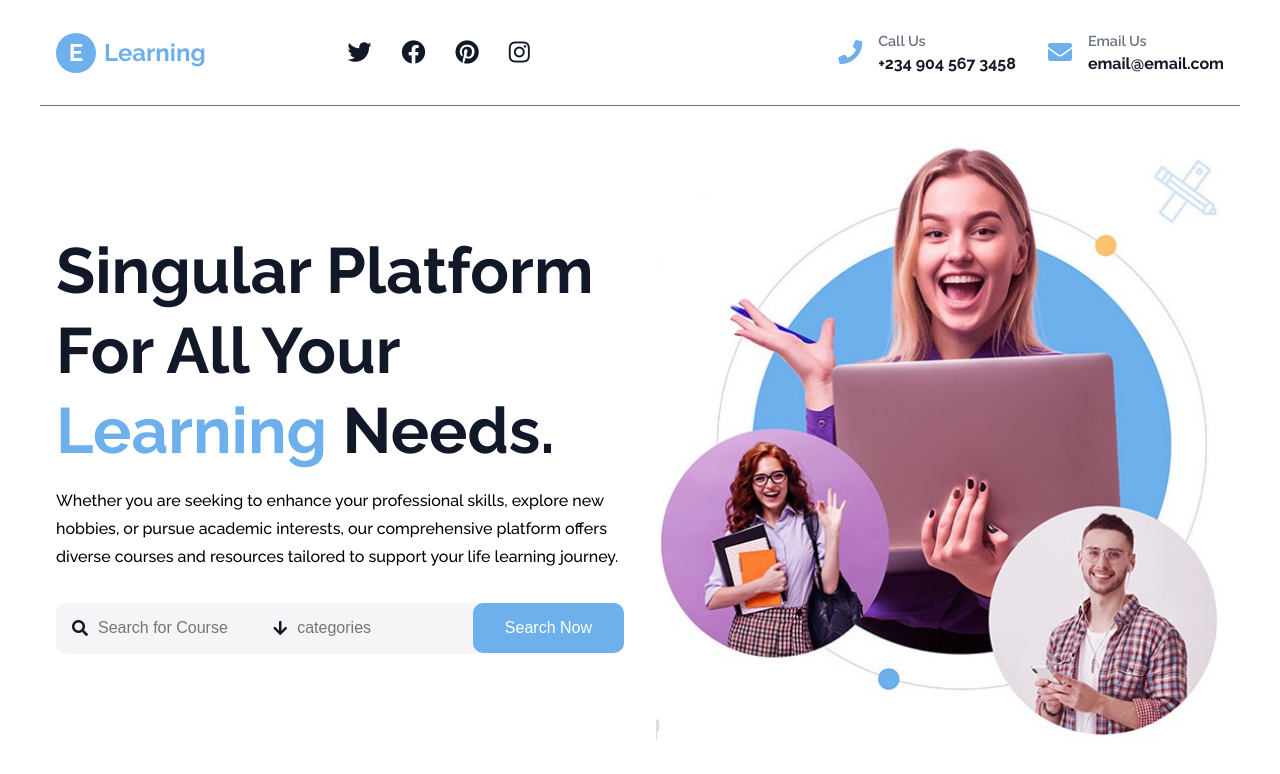
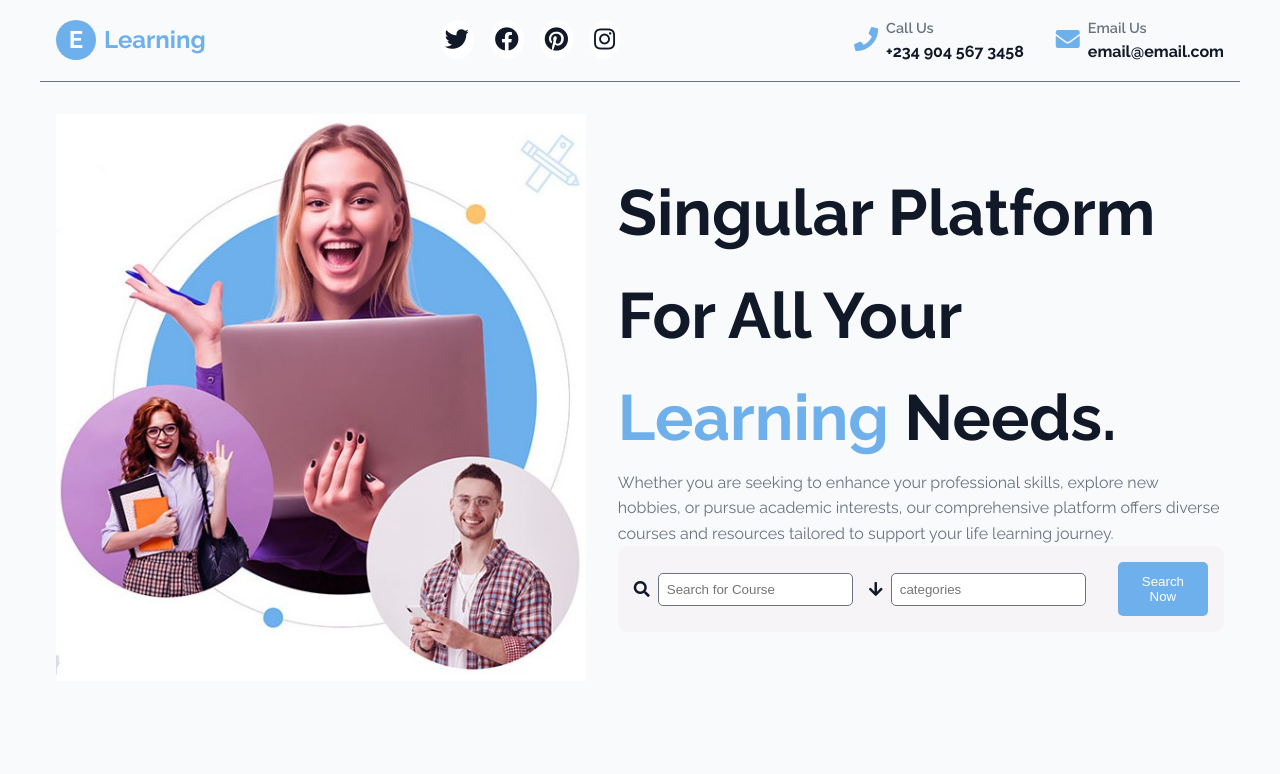
Before and after one commit to oluwadami123/E_Learning-Landing-Page, a plain HTML site: page index.html in a window 1280 px wide. Drawn offline with nearby package versions, Linux system fonts and the light colour scheme; files whose address does not match are found by name.

Commit message:
Made some changes in the css code

```diff
--- a/css/main.css
+++ b/css/main.css
@@ -4,7 +4,7 @@
   --primary-cl: #6eb0ec;
   --text-dark: #111827;
   --text-light: #6b7280;
-  --white: #ffff;
+  --white: #fff;
   --max-width: 1200px;
 }
 
@@ -13,28 +13,35 @@
   padding: 0;
   box-sizing: border-box;
 }
+
 img {
-  display: flex;
   width: 100%;
+  display: block;
 }
+
 a {
   text-decoration: none;
   transition: 0.3s;
 }
+
 body {
   font-family: "Raleway", sans-serif;
+  line-height: 1.6;
+  background-color: #f9fafb;
 }
+
 nav {
   max-width: var(--max-width);
-  margin-inline: auto;
+  margin: 0 auto;
   padding: 1rem;
   display: flex;
   flex-direction: column;
   align-items: center;
   justify-content: space-between;
-  gap: 2rem 1rem;
+  gap: 2rem;
   border-bottom: 1px solid var(--text-light);
 }
+
 .nav-logo {
   display: flex;
   align-items: center;
@@ -43,57 +50,65 @@ nav {
   font-weight: 700;
   color: var(--primary-cl);
 }
+
 .nav-logo div {
   width: 40px;
-  aspect-ratio: 1;
+  height: 40px;
   display: grid;
   place-content: center;
   font-size: 1.5rem;
-  line-height: 1rem;
   color: var(--white);
   background: var(--primary-cl);
-  border-radius: 100%;
+  border-radius: 50%;
 }
+
 .nav-socials {
   list-style: none;
   display: flex;
   align-items: center;
-  justify-content: center;
   gap: 1rem;
 }
+
 .nav-socials a {
-  padding: 5px 7px;
   font-size: 1.5rem;
   color: var(--text-dark);
   background: var(--white);
-  border-radius: 100%;
+  border-radius: 50%;
+  padding: 5px;
 }
+
 .nav-socials a:hover {
   color: var(--white);
   background: var(--text-light);
 }
+
 .nav-contact {
   display: flex;
+  flex-wrap: wrap;
   align-items: center;
-  justify-content: center;
-  gap: 1rem;
+  gap: 1.5rem;
 }
+
 .nav-contact-card {
   display: flex;
   align-items: center;
   gap: 0.5rem;
 }
+
 .nav-contact-card span {
   color: var(--primary-cl);
   font-size: 1.5rem;
 }
+
 .nav-contact-card p {
-  margin-bottom: 5px;
+  margin: 0;
   font-size: 0.9rem;
   font-weight: 600;
   color: var(--text-light);
 }
+
 .nav-contact-card h4 {
+  margin: 0;
   font-size: 1rem;
   font-weight: 700;
   color: var(--text-dark);
@@ -101,7 +116,7 @@ nav {
 
 .header-container {
   max-width: var(--max-width);
-  margin: auto;
+  margin: 0 auto;
   padding: 2rem 1rem;
   display: grid;
   gap: 2rem;
@@ -109,10 +124,8 @@ nav {
 }
 
 .header-container h1 {
-  margin-bottom: 1rem;
-  font-size: 4rem;
+  font-size: 2.5rem;
   font-weight: 700;
-  line-height: 5rem;
   color: var(--text-dark);
 }
 
@@ -121,112 +134,107 @@ nav {
 }
 
 .header-container p {
-  margin-bottom: 2rem;
   font-size: 1rem;
-  font-weight: 500;
-  line-height: 1.75rem;
+  color: var(--text-light);
 }
 
 .header-container form {
   display: flex;
-  align-items: center;
-  justify-content: space-between;
   flex-direction: column;
-  gap: 1rem 0;
+  gap: 1rem;
   background: #f6f4f7;
+  padding: 1rem;
   border-radius: 10px;
 }
 
 .header-container .input-row {
-  padding: 1rem;
+  display: flex;
+  flex-direction: column;
+  gap: 1rem;
+}
+
+.input-group {
   display: flex;
   align-items: center;
-  gap: 1rem;
-  flex: 1;
+  gap: 0.5rem;
 }
 
-.header-container .input-group {
-  display: flex;
-  align-items: center;
-  gap: 10px;
-}
-.header-container .input-group span {
+.input-group span {
+  font-size: 1rem;
   color: var(--text-dark);
 }
+
 .header-container input {
-  width: 100%;
-  outline: none;
+  flex: 1;
+  padding: 0.5rem;
+  border: 1px solid var(--text-light);
+  border-radius: 5px;
+}
+
+.header-container button {
+  padding: 0.75rem 1.5rem;
+  background: var(--primary-cl);
+  color: var(--white);
   border: none;
-  font-size: 1rem;
-  background: transparent;
-}
-.header-container button {
-  width: 100%;
-  padding: 1rem 2rem;
-  outline: none;
-  border: none;
-  font-size: 1rem;
-  white-space: nowrap;
-  color: var(--white);
-  background: var(--primary-cl);
-  border-radius: 10px;
+  border-radius: 5px;
   cursor: pointer;
 }
-button:hover{
-  color:var(--white);
+
+header button:hover {
   background: var(--text-dark);
 }
 
+.header-image {
+  width: 100%;
+  border-radius: 10px;
+}
+
+/* Responsive Breakpoints */
 @media screen and (min-width: 540px) {
   .nav-contact {
+    flex-wrap: nowrap;
     gap: 2rem;
   }
-  .nav-contact-card {
-    gap: 1rem;
+
+  .header-container h1 {
+    font-size: 3rem;
   }
 }
+
 @media screen and (min-width: 768px) {
   nav {
-    padding: 2rem 1rem;
+    flex-direction: row;
+    align-items: center;
+    gap: 0;
+  }
+
+  .header-container {
+    grid-template-columns: repeat(2, 1fr);
+    text-align: left;
+    align-items: center;
+  }
+
+  .header-container form {
+    flex-direction: row;
+    align-items: center;
+  }
+
+  .header-container .input-row {
+    flex: 1;
     flex-direction: row;
   }
-  .nav-logo {
-    flex: 0.4;
-  }
-  .nav-contact {
-    flex: 1;
-    justify-content: flex-end;
-  }
-  .header-container {
-    grid-template-columns: repeat(2, 1fr);
-    align-items: center;
-    text-align: left;
-  }
-  .header-image {
-    grid-area: 1/2/2/3;
+
+  .header-container button {
+    width: auto;
   }
 }
 
 @media screen and (min-width: 1024px) {
+  .header-container h1 {
+    font-size: 4rem;
+  }
+
   .header-container form {
-    flex-direction: row;
-  }
-  .header-container button {
-    width: fit-content;
+    gap: 2rem;
   }
 }
-
-/* @media (width > 540px){
-    .nav-contact{
-    gap: 2rem;
-  }
-  .nav-contact-card{
-    gap: 1rem;
-  }
-  }
-   @media (width > 768px){
-    nav{
-      padding: 2rem 1rem;
-      flex-direction: row;
-    }
-   } */
```
